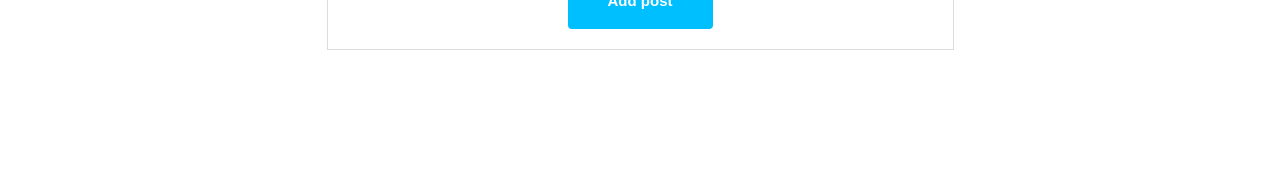
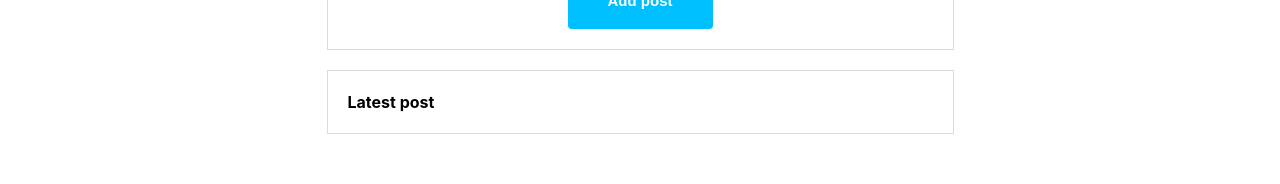
Before and after one commit to ProNoob702/reactjs-course, a React (Create React App) app: page / in a window 1280 px wide. Shown: the part 437-621 px from the top of the page. Built offline with nearby package versions, Linux system fonts and the light colour scheme.

Commit message:
UserProfile taken to UserProfile page

```diff
--- a/src/components/NewPost.js
+++ b/src/components/NewPost.js
@@ -1,11 +1,9 @@
 import { useState } from "react";
 import "../styles/NewPost.css";
-import { PostComponent } from "./Post";
 
-export const NewPostComponent = () => {
+export const NewPostComponent = (props) => {
   const [titleValue, setTitleValue] = useState();
   const [descriptionValue, setDescriptionValue] = useState();
-  const [newPost, setNewPost] = useState({});
   const handleTitleChange = (event) => {
     setTitleValue(event.target.value);
   };
@@ -20,7 +18,7 @@ export const NewPostComponent = () => {
       title: titleValue,
       description: descriptionValue,
     };
-    setNewPost(newPost);
+    props.setNewPost(newPost);
   };
 
   return (
@@ -43,7 +41,6 @@ export const NewPostComponent = () => {
           <button type="submit">Add post</button>
         </div>
       </form>
-      <PostComponent title={newPost.title} description={newPost.description} />
     </div>
   );
 };
--- a/src/components/UserProfile.js
+++ b/src/components/UserProfile.js
@@ -1,7 +1,10 @@
+import { useState } from "react";
 import "../styles/UserProfile.css";
 import { NewPostComponent } from "./NewPost";
+import { PostComponent } from "./Post";
 
 export const UserProfile = () => {
+  const [newPost, setNewPost] = useState({});
   return (
     <div className="UserProfile">
       <UserProfileUpperSide
@@ -9,7 +12,14 @@ export const UserProfile = () => {
         avatarSrc="https://upload.wikimedia.org/wikipedia/commons/7/7c/Profile_avatar_placeholder_large.png"
       />
       <div className="UserProfile_Posts">
-        <NewPostComponent />
+        <NewPostComponent setNewPost={setNewPost} />
+        <div className="LatestPost">
+          <h4 className="LatestPost__title">Latest post</h4>
+          <PostComponent
+            title={newPost.title}
+            description={newPost.description}
+          />
+        </div>
       </div>
     </div>
   );
--- a/src/styles/Post.css
+++ b/src/styles/Post.css
@@ -1,7 +1,7 @@
 .UserPost {
   border: 1px solid gainsboro;
   margin: 20px auto;
-  width: 50%;
+  width: 80%;
 }
 
 .UserPost__content {
--- a/src/styles/UserProfile.css
+++ b/src/styles/UserProfile.css
@@ -19,3 +19,13 @@
   height: 100px;
   width: 100px;
 }
+
+.LatestPost {
+  margin: 20px auto;
+  width: 50%;
+  border: 1px solid gainsboro;
+}
+
+.LatestPost__title {
+  margin-left: 20px;
+}
```
